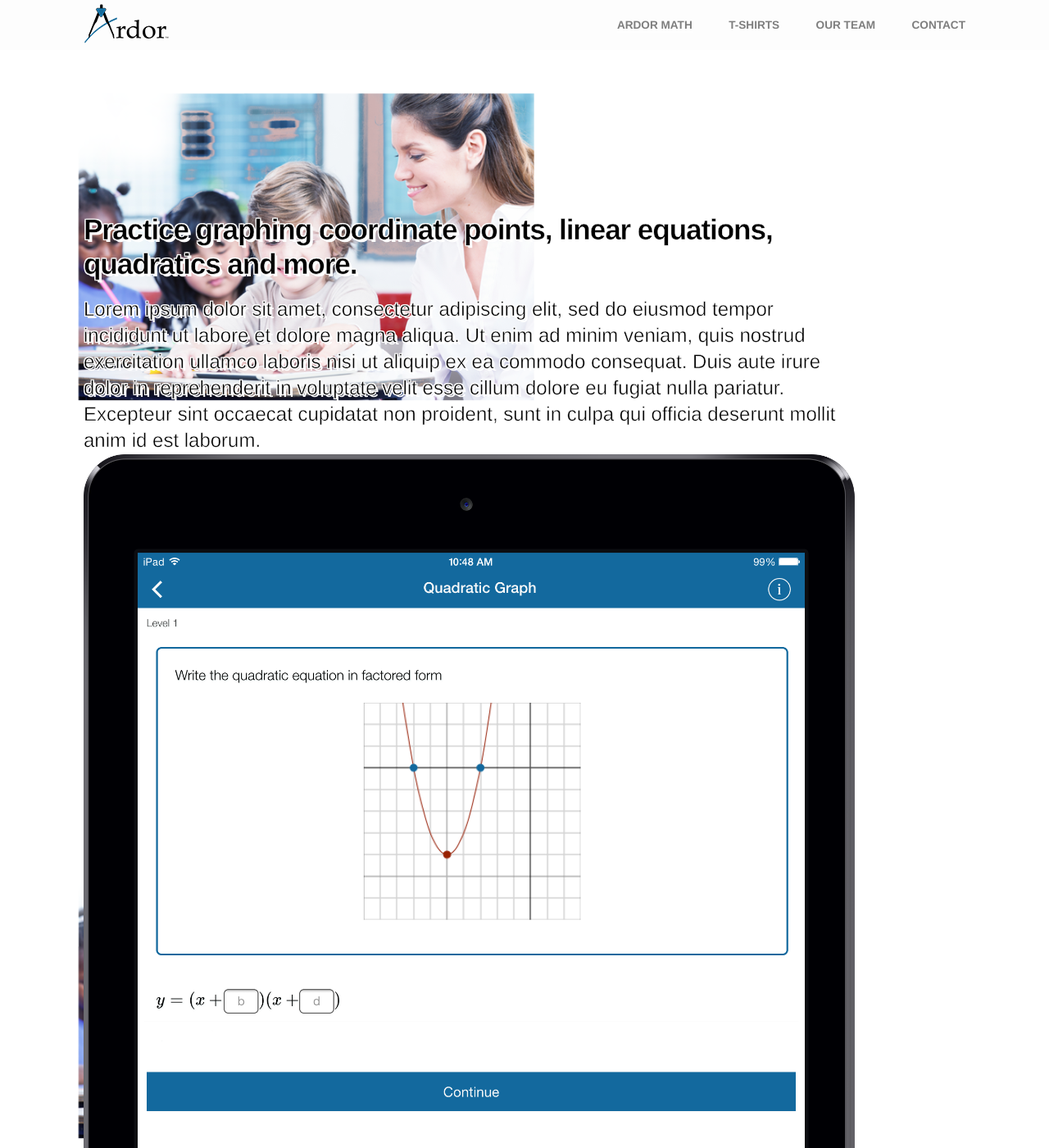
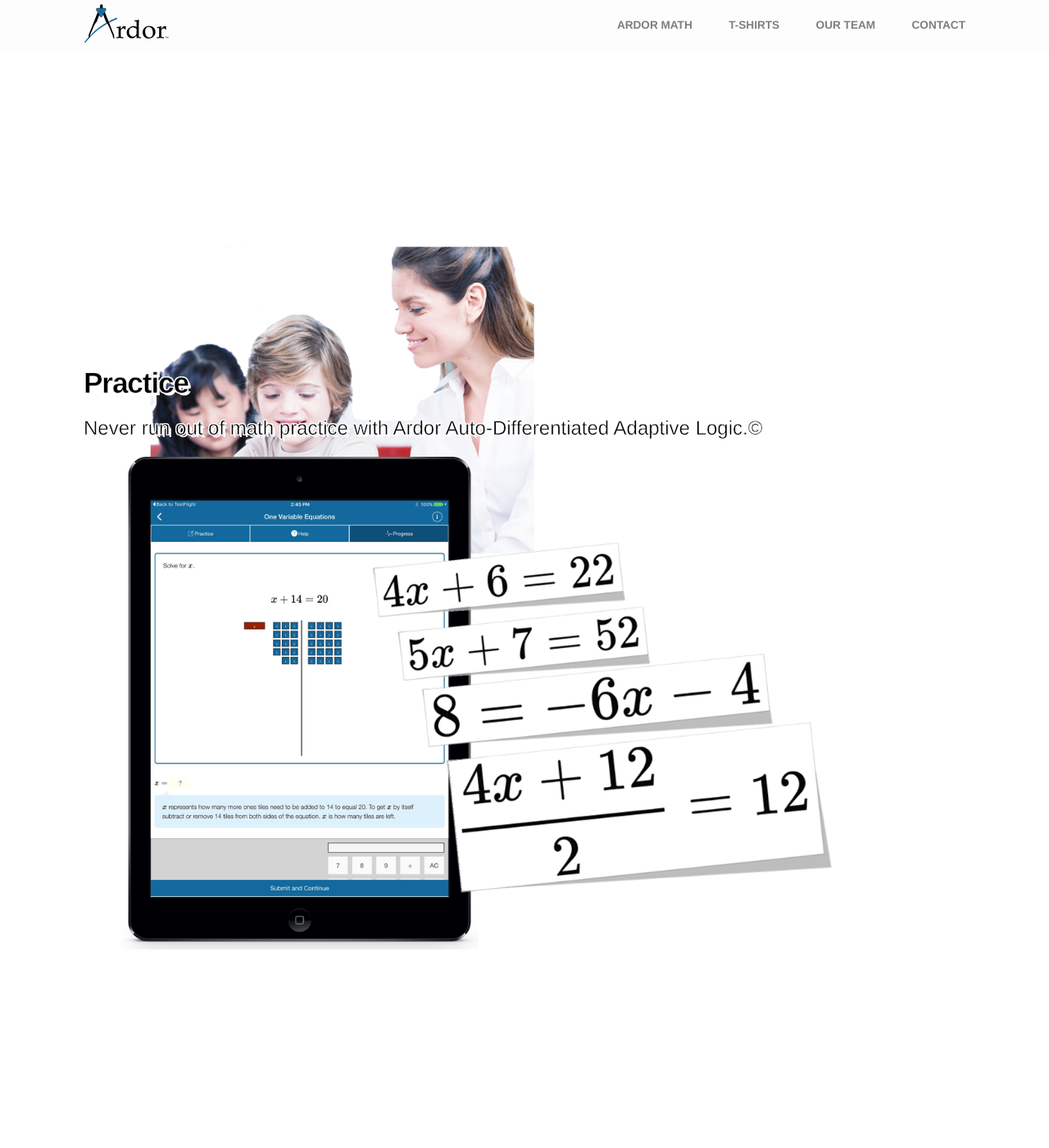
Before and after one commit to ardor-education/ardor-education.github.io, a Jekyll site: the page built from ardormath.md, in a window 1280 px wide and 1400 px high, scrolled down 2590 px. Shown: the whole window at 82% size. Built offline with Jekyll 4.4.1, drawn with Linux system fonts in a browser that asks for light colours; some web fonts are replaced; some of the changed text lies outside the part shown.

Commit message:
teacher view image

```diff
--- a/_config.yml
+++ b/_config.yml
@@ -29,15 +29,15 @@
     # Problem Generation Showcase
     - title: Differentiation is Possible
       image: /assets/images/ardormath/Leveled-Differentiation.png
-      summary: Lorem ipsum dolor sit amet, consectetur adipiscing elit, sed do eiusmod tempor incididunt ut labore et dolore magna aliqua. Ut enim ad minim veniam, quis nostrud exercitation ullamco laboris nisi ut aliquip ex ea commodo consequat. Duis aute irure dolor in reprehenderit in voluptate velit esse cillum dolore eu fugiat nulla pariatur. Excepteur sint occaecat cupidatat non proident, sunt in culpa qui officia deserunt mollit anim id est laborum.
+      summary: Carefully Crafted Problems increase in difficulty only after a student has shown that they are proficient with prerequisite concepts.
       showcase: generation
-    - title: Practice graphing coordinate points, linear equations, quadratics and more.
-      summary: Lorem ipsum dolor sit amet, consectetur adipiscing elit, sed do eiusmod tempor incididunt ut labore et dolore magna aliqua. Ut enim ad minim veniam, quis nostrud exercitation ullamco laboris nisi ut aliquip ex ea commodo consequat. Duis aute irure dolor in reprehenderit in voluptate velit esse cillum dolore eu fugiat nulla pariatur. Excepteur sint occaecat cupidatat non proident, sunt in culpa qui officia deserunt mollit anim id est laborum.
-      image: /assets/images/ardormath/iPad/quadratic_graph.png
+    - title: Practice
+      summary:  Never run out of math practice with Ardor Auto-Differentiated Adaptive Logic.©
+      image: /assets/images/ardormath/iPad/Procedurally_Generated_Practice.png
       showcase: generation
-    - title: Rich story problems created using Ardor Adaptive Logic®.
-      summary:
-      image: /assets/images/ardormath/iPad/price_quantity_handwriting.png
+    - title: Teacher View
+      summary: The Ardor Cloud tells the teacher in real time what each student needs to work on.
+      image: /assets/images/ardormath/Teacher-View.png
       showcase: generation
     - title: Never run out of practice problems with Ardor Adaptive Logic®.
       summary:
```
Also changed, not shown: assets/images/ardormath/Leveled-Differentiation.png, assets/images/ardormath/Teacher-View.png (added), assets/images/ardormath/iPad/Procedurally_Generated_Practice.png (added), assets/images/bg/amath-showcase-teacher.png, 3 other files.
